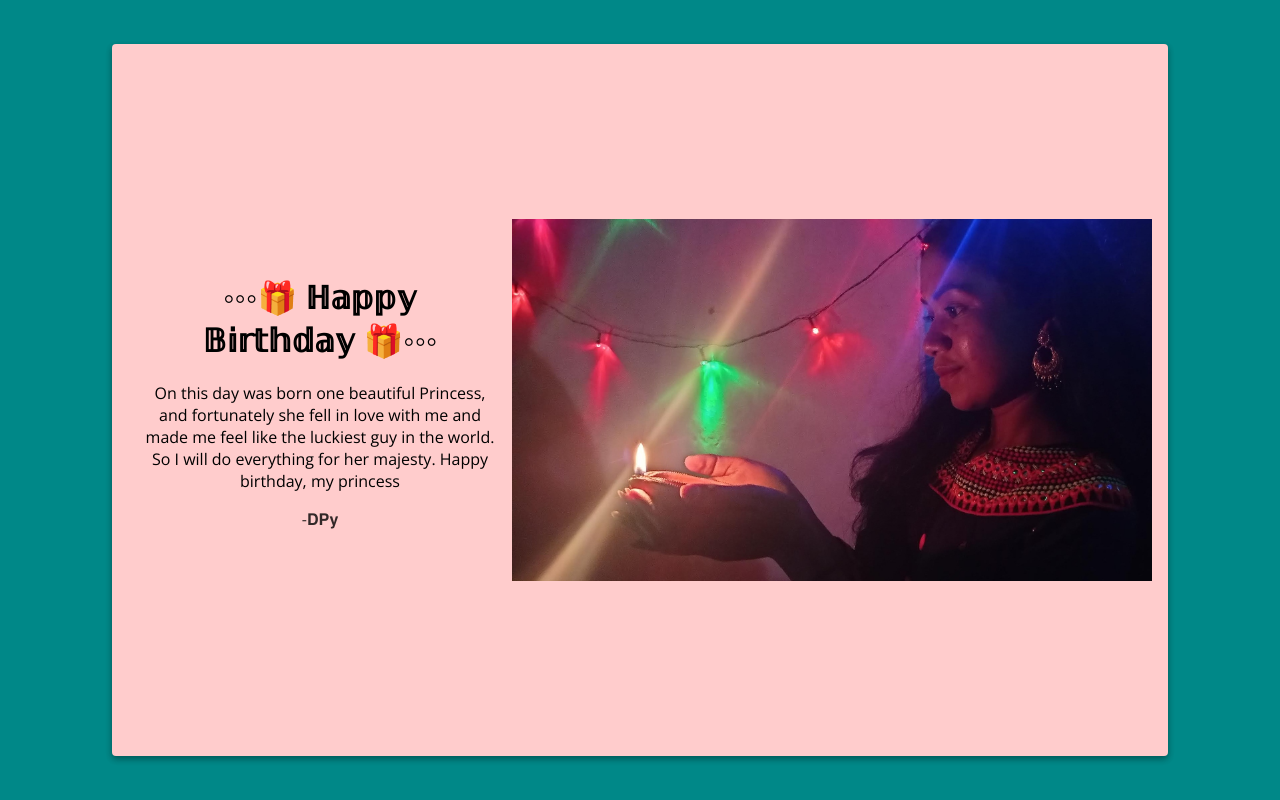
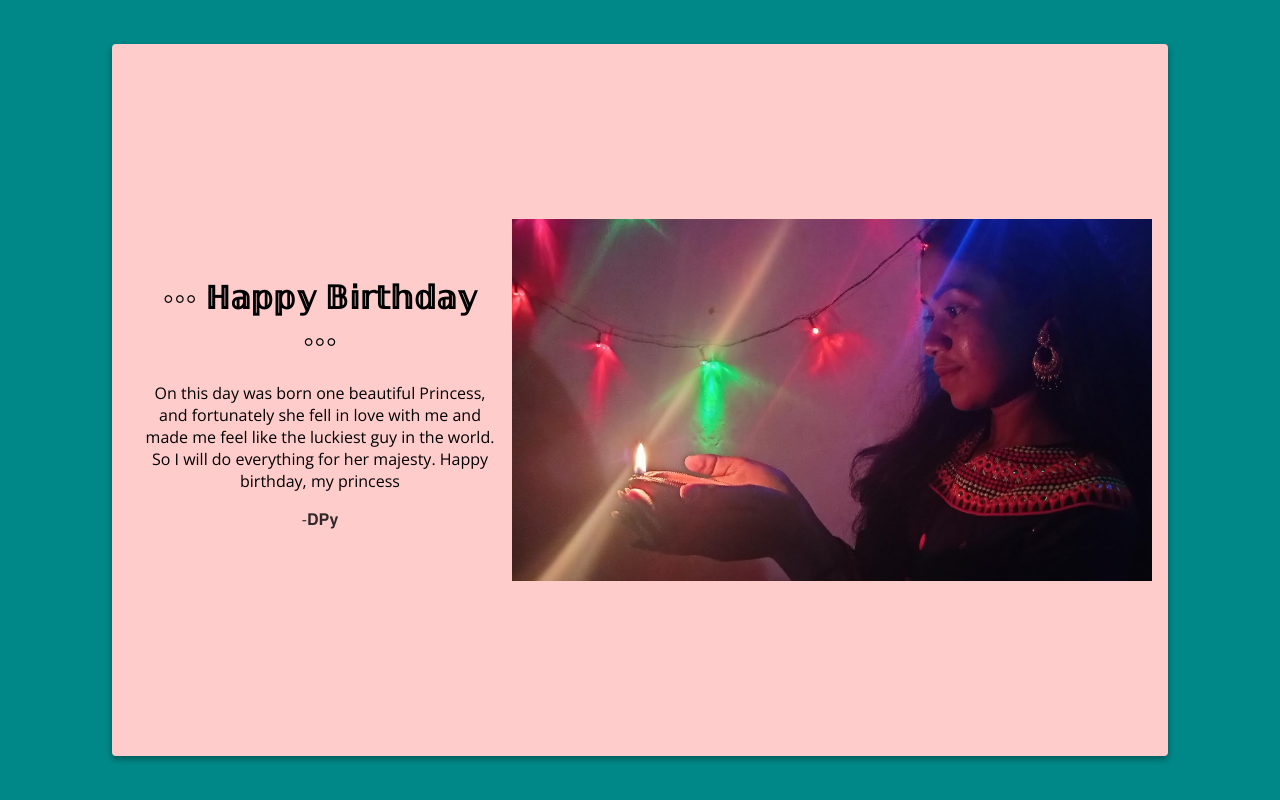
Before and after one commit to edfasenapati/HappyBirthday.in, a plain HTML site: page index.html in a window 1280 px wide. Drawn offline with nearby package versions, Linux system fonts and the light colour scheme.

Commit message:
Update index.html

```diff
--- a/index.html
+++ b/index.html
@@ -12,7 +12,7 @@
   <div class="card">
     <img src="./dd.jpg" alt="birthday" class="birthday">
     <div class="text">
-      <h1>◦◦◦🎁 ℍ𝕒𝕡𝕡𝕪 𝔹𝕚𝕣𝕥𝕙𝕕𝕒𝕪 🎁◦◦◦</h1>
+      <h1>◦◦◦ ℍ𝕒𝕡𝕡𝕪 𝔹𝕚𝕣𝕥𝕙𝕕𝕒𝕪 ◦◦◦</h1>
       <p>On this day was born one beautiful Princess, and fortunately she fell in love with me and made me feel like the luckiest guy in the world. So I will do everything for her majesty. Happy birthday, my princess </p>
       <p class="muted">-𝐃𝐏𝐲</p>
     </div>
```
